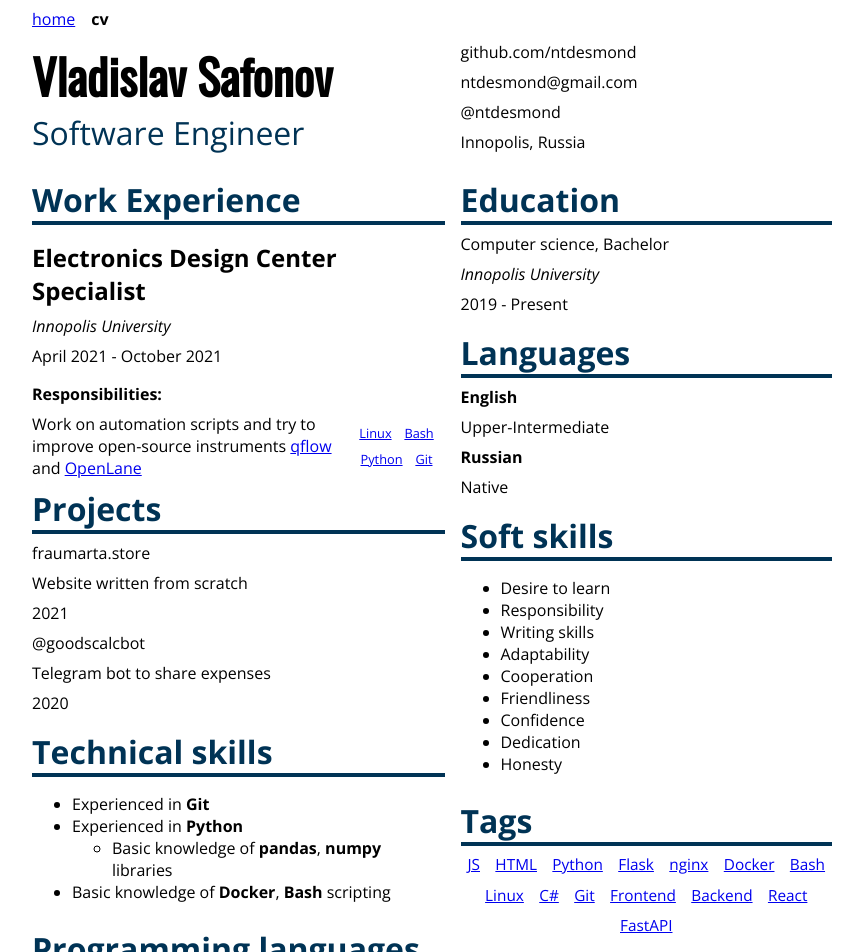
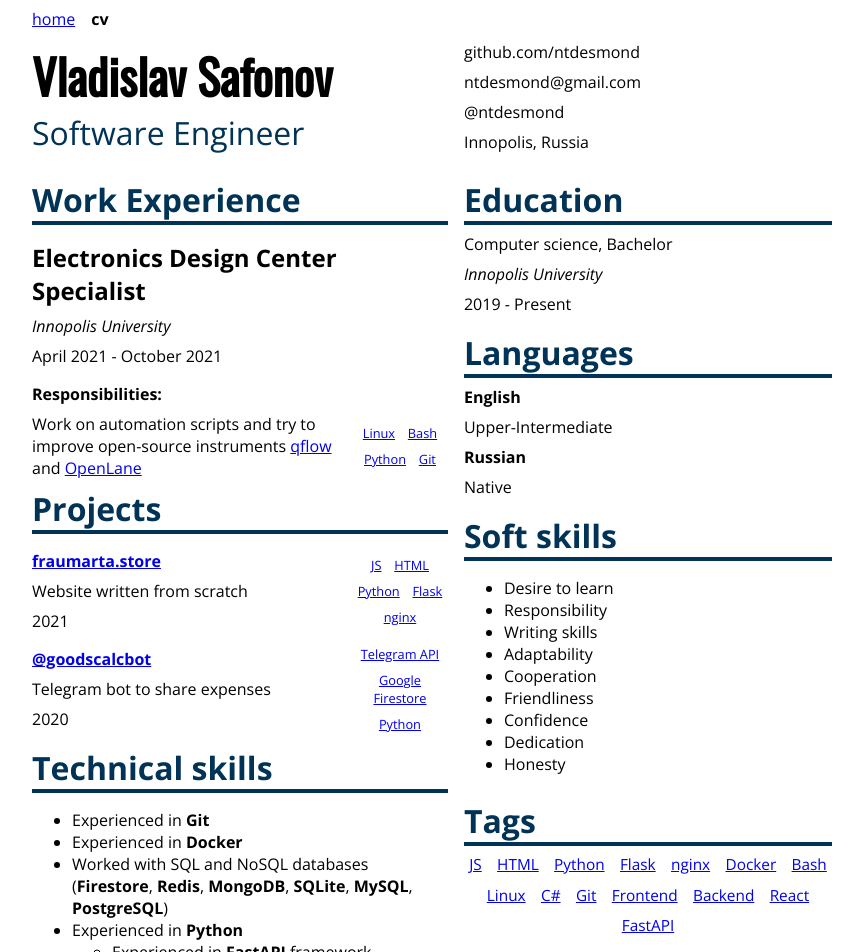
Before and after one commit to ntdesmond/ntdesmond.github.io, a React app: page /cv in a window 1280 px wide. Shown: the top 952 px of the page, without its empty margins (208-1071 px from the left). Built offline with nearby package versions, Linux system fonts and the light colour scheme; the HTML template or start-up script is replaced by a standard one.

Commit message:
Add ProjectEntry, add content in tech skills

```diff
--- a/src/pages/cv/CV.tsx
+++ b/src/pages/cv/CV.tsx
@@ -6,6 +6,7 @@ import {
   PageHeading,
   SectionHeading,
 } from "../../components/typography/Headings";
+import ProjectEntry from "./components/projects/ProjectEntry";
 import { Section } from "./components/Section";
 import TagList from "./components/tags/TagList";
 import Responsibility from "./components/workExperience/Responsibility";
@@ -80,16 +81,20 @@ const CV = () => (
           </WorkExperienceEntry>
         </Section>
         <Section title="Projects">
-          <div>
-            <p>fraumarta.store</p>
-            <p>Website written from scratch</p>
-            <p>2021</p>
-          </div>
-          <div>
-            <p>@goodscalcbot</p>
-            <p>Telegram bot to share expenses</p>
-            <p>2020</p>
-          </div>
+          <ProjectEntry
+            title="fraumarta.store"
+            href="https://fraumarta.store"
+            description="Website written from scratch"
+            period="2021"
+            tags={["JS", "HTML", "Python", "Flask", "nginx"]}
+          />
+          <ProjectEntry
+            title="@goodscalcbot"
+            href="https://t.me/goodscalcbot"
+            description="Telegram bot to share expenses"
+            period="2020"
+            tags={["Telegram API", "Google Firestore", "Python"]}
+          />
         </Section>
         <Section title="Technical skills">
           <ul>
@@ -97,15 +102,26 @@ const CV = () => (
               Experienced in <b>Git</b>
             </li>
             <li>
+              Experienced in <b>Docker</b>
+            </li>
+            <li>
+              Worked with SQL and NoSQL databases (<b>Firestore</b>,{" "}
+              <b>Redis</b>, <b>MongoDB</b>, <b>SQLite</b>, <b>MySQL</b>,{" "}
+              <b>PostgreSQL</b>)
+            </li>
+            <li>
               Experienced in <b>Python</b>
               <ul>
+                <li>
+                  Experienced in <b>FastAPI</b> framework
+                </li>
                 <li>
                   Basic knowledge of <b>pandas</b>, <b>numpy</b> libraries
                 </li>
               </ul>
             </li>
             <li>
-              Basic knowledge of <b>Docker</b>, <b>Bash</b> scripting
+              Basic knowledge of <b>Bash</b> scripting
             </li>
           </ul>
         </Section>
--- /dev/null
+++ b/src/pages/cv/components/projects/ProjectEntry.tsx
@@ -0,0 +1,38 @@
+import styled from "styled-components";
+import TagList from "../tags/TagList";
+
+const StyledEntry = styled.div<{ hasTags: boolean }>`
+  display: grid;
+  grid-template:
+    "${(props) => (props.hasTags ? "info tags" : "info info")}" /
+    auto 6em;
+`;
+
+const StyledInfoBlock = styled.div`
+  grid-area: info;
+`;
+
+const StyledProjectName = styled.p`
+  font-weight: bold;
+`;
+
+const ProjectEntry = (props: {
+  title: string;
+  description: string;
+  period: string;
+  href?: string;
+  tags?: string[];
+}) => (
+  <StyledEntry hasTags={!!props.tags}>
+    <StyledInfoBlock>
+      <StyledProjectName>
+        {props.href ? <a href={props.href}>{props.title}</a> : props.title}
+      </StyledProjectName>
+      <p>{props.description}</p>
+      <p>{props.period}</p>
+    </StyledInfoBlock>
+    {props.tags && <TagList tags={props.tags} />}
+  </StyledEntry>
+);
+
+export default ProjectEntry;
--- a/src/pages/cv/components/tags/TagList.tsx
+++ b/src/pages/cv/components/tags/TagList.tsx
@@ -7,6 +7,7 @@ const TagsWrapper = styled(FlexRow)`
   gap: 0.5em 0.8em;
   align-content: center;
   justify-content: center;
+  text-align: center;
 `;
 
 const TagList = (props: { tags: string[]; className?: string }) => (
--- a/src/pages/cv/components/workExperience/WorkExperienceEntry.tsx
+++ b/src/pages/cv/components/workExperience/WorkExperienceEntry.tsx
@@ -10,7 +10,7 @@ const StyledEntry = styled.div<{ hasTags: boolean }>`
   grid-template:
     "${(props) => (props.hasTags ? "info tags" : "info info")}"
     "content content" /
-    auto 10em;
+    auto 6em;
 `;
 
 const StyledInfoBlock = styled.div`
```
